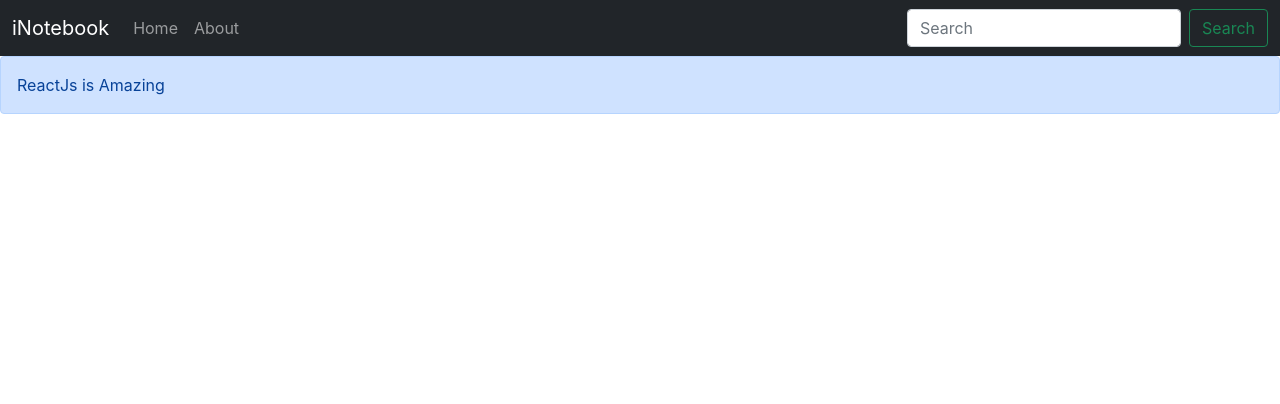
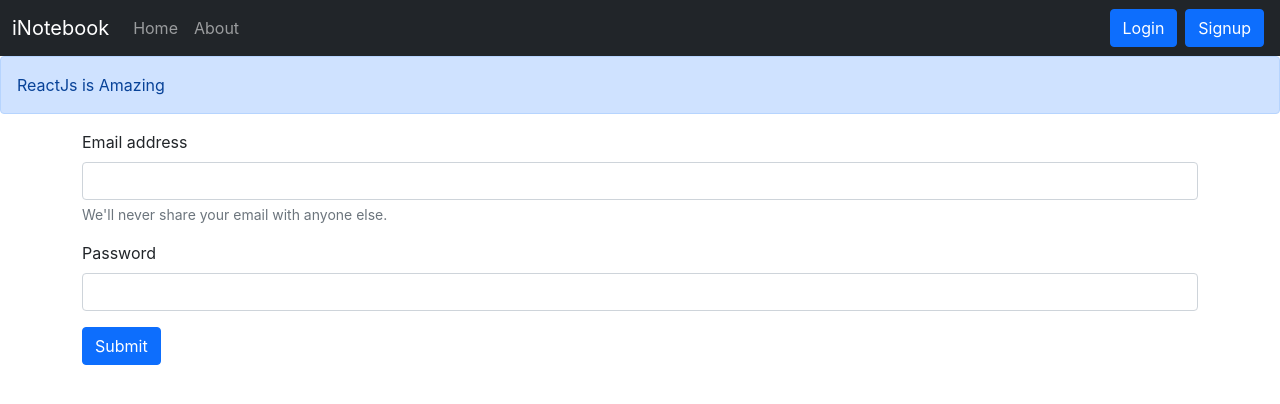
Before and after one commit to ProgrammingWithGaurav/MERN-iNotebook, a React (Create React App) app: page /login in a window 1280 px wide. Shown: the top 404 px of the page. Built offline with nearby package versions, Linux system fonts and the light colour scheme.

Commit message:
Adding signin function

```diff
--- a/src/App.js
+++ b/src/App.js
@@ -5,6 +5,8 @@ import Home from './components/Home';
 import About from './components/About';
 import NoteState from './context/notes/NoteState';
 import Alert from './components/Alert';
+import Signup from './components/Signup';
+import Login from './components/Login';
 
 function App() {
   return (
@@ -21,6 +23,12 @@ function App() {
           <Route exact path="/about">
             <About />
           </Route>
+          <Route exact path="/login">
+            <Login/>
+          </Route>
+          <Route exact path="/signup">
+            <Signup/>
+          </Route>
         </Switch>
         </div>
       </Router>
--- /dev/null
+++ b/src/components/Login.js
@@ -0,0 +1,51 @@
+import React, { useState } from 'react'
+import { useHistory } from 'react-router-dom'
+
+const Login = () => {
+    const [credentials, setCredentials] = useState({email: "", password: ""});
+    let history  = useHistory();
+    const host = 'http://localhost:5000';
+    const handleSubmit = async (e) => {
+        e.preventDefault();
+        // API Call
+        const response = await fetch(`${host}/api/auth/login`, {
+            method: 'POST',
+            headers: {
+                'Content-Type': 'application/json'
+            },
+            body: JSON.stringify({email: credentials.email, password: credentials.password})
+        });
+        const json = await response.json()
+        if(json.success){
+            // Save the auth token and redirect
+            localStorage.setItem('token', json.authtoken)
+            history.push("/")
+
+        }
+        else {
+            alert('Invalid credentials')
+        }
+
+    }
+    const onChange = (e) => {
+        setCredentials({ ...credentials, [e.target.name]: e.target.value })
+    }
+    return (
+        <div>
+            <form onSubmit={handleSubmit}>
+                <div className="mb-3">
+                    <label htmlFor="email" className="form-label">Email address</label>
+                    <input type="email" className="form-control" value={credentials.email} onChange={onChange} id="email" name="email" aria-describedby="emailHelp" />
+                    <div id="emailHelp" className="form-text">We'll never share your email with anyone else.</div>
+                </div>
+                <div className="mb-3">
+                    <label htmlFor="password" className="form-label">Password</label>
+                    <input type="password" className="form-control" value={credentials.password} onChange={onChange} id="password" name="password" />
+                </div>
+                <button type="submit" className="btn btn-primary">Submit</button>
+            </form>
+        </div>
+    )
+}
+
+export default Login
--- a/src/components/Navbar.js
+++ b/src/components/Navbar.js
@@ -20,8 +20,8 @@ const Navbar = () => {
                         </li>
                     </ul>
                     <form className="d-flex">
-                        <input className="form-control me-2" type="search" placeholder="Search" aria-label="Search" />
-                        <button className="btn btn-outline-success" type="submit">Search</button>
+                        <Link to="/login" className="btn btn-primary mx-1" role="button">Login</Link>
+                        <Link to="/signup" className="btn btn-primary mx-1" role="button">Signup</Link>
                     </form>
                 </div>
             </div>
--- /dev/null
+++ b/src/components/Signup.js
@@ -0,0 +1,11 @@
+import React from 'react'
+
+const Signup = () => {
+    return (
+        <div>
+            I am Signup
+        </div>
+    )
+}
+
+export default Signup
```
Also changed, not shown: 1 other file (tests, documents, lock files or other folders).
